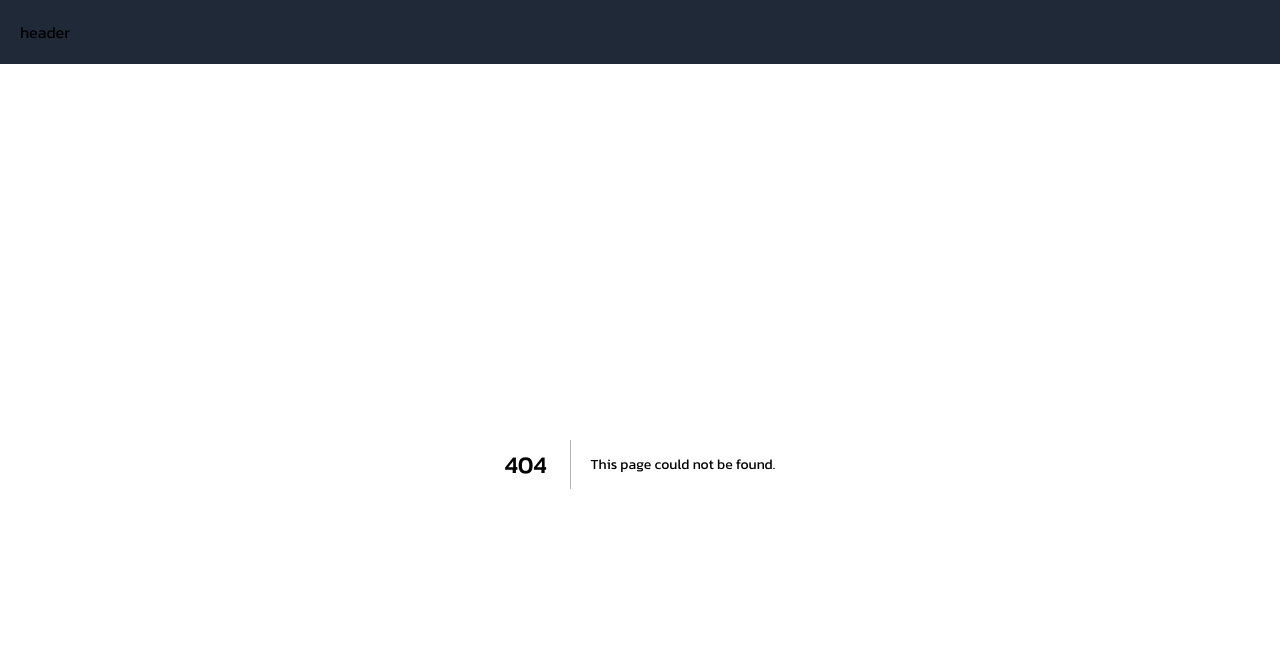
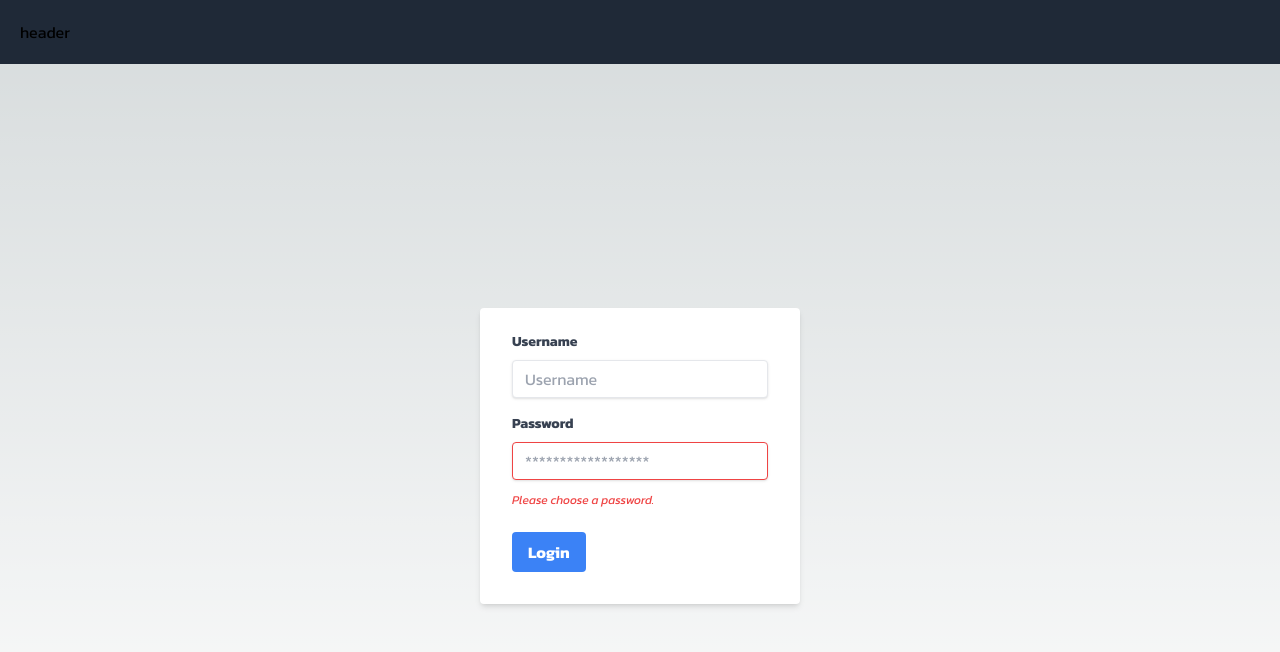
Before and after one commit to komuro-zero/crud-app, a Next.js app: page /login in a window 1280 px wide. Before the commit this address had no page. Shown: the top 652 px of the page. Built offline with nearby package versions, Linux system fonts and the light colour scheme.

Commit message:
trying login page

```diff
--- /dev/null
+++ b/app/api/login/route.ts
@@ -0,0 +1,15 @@
+// app/api/hello/route.ts
+import { NextResponse, NextRequest } from 'next/server';
+
+export async function POST(request: NextRequest) {
+    const data = await request.json();
+    const username = data?.username;
+    const password = data?.password;
+    if (password === "fail" || password === "false"){
+        return NextResponse.json({message: "Login Failed"})
+    } else if (password === "error"){
+        return NextResponse.error()
+    } else {
+        return NextResponse.json({ message: 'Login Success' });
+    }
+}
--- /dev/null
+++ b/app/login/page.tsx
@@ -0,0 +1,67 @@
+"use client"
+import { FormEvent,useState } from 'react'
+import { useRouter } from 'next/navigation';
+
+
+export default function Login() {
+    const [username, setUsername] = useState("");
+    const [password, setPassword] = useState("");
+    const router = useRouter();
+
+    const handleSubmit = async (e: FormEvent<HTMLFormElement>) =>{
+        e.preventDefault()
+        const loginResponse = await fetch("/api/login",{
+          method: "POST",
+          headers: {
+            'Content-Type': 'application/json',
+          },
+          body: JSON.stringify({"username": username, "password": password}),
+        })
+        if (!loginResponse.ok){
+          alert("Error when logging in. Try again another time")
+        }
+        const waitedResponse = await loginResponse?.json()
+        const returnedMessage = waitedResponse?.message
+        if (returnedMessage === "Login Success"){
+          console.log("login was ok")
+          router.push("/")
+        } else{
+          alert("Incorrect login information")
+        }
+    }
+
+    const handleUsername = async(e: React.ChangeEvent<HTMLInputElement>) => {
+        setUsername(e.target.value);
+        console.log(username)
+    }
+
+    const handlePassword = async(e: React.ChangeEvent<HTMLInputElement>) => {
+        setPassword(e.target.value);
+        console.log(password)
+    }
+
+    return (
+        <div className="w-full max-w-xs flex justify-center flex-col m-auto h-screen">
+        <form className="bg-white shadow-md rounded px-8 pt-6 pb-8 mb-4" onSubmit={handleSubmit}>
+          <div className="mb-4">
+            <label className="block text-gray-700 text-sm font-bold mb-2">
+              Username
+            </label>
+            <input className="shadow appearance-none border rounded w-full py-2 px-3 text-gray-700 leading-tight focus:outline-none focus:shadow-outline" id="username" type="text" placeholder="Username" onChange={handleUsername}></input>
+          </div>
+          <div className="mb-6">
+            <label className="block text-gray-700 text-sm font-bold mb-2">
+              Password
+            </label>
+            <input className="shadow appearance-none border border-red-500 rounded w-full py-2 px-3 text-gray-700 mb-3 leading-tight focus:outline-none focus:shadow-outline" id="password" type="password" placeholder="******************" onChange={handlePassword}></input>
+            <p className="text-red-500 text-xs italic">Please choose a password.</p>
+          </div>
+          <div className="flex items-center justify-between">
+            <button className="bg-blue-500 hover:bg-blue-700 text-white font-bold py-2 px-4 rounded focus:outline-none focus:shadow-outline" type="submit">
+              Login
+            </button>
+          </div>
+        </form>
+      </div>
+    );
+  }
--- a/package.json
+++ b/package.json
@@ -12,7 +12,8 @@
     "next": "14.2.6",
     "react": "^18",
     "react-dom": "^18",
-    "react-icons": "^5.3.0"
+    "react-icons": "^5.3.0",
+    "react-navigation": "^5.0.0"
   },
   "devDependencies": {
     "@types/node": "^20",
```
Also changed, not shown: 2 other files (tests, documents, lock files or other folders).
